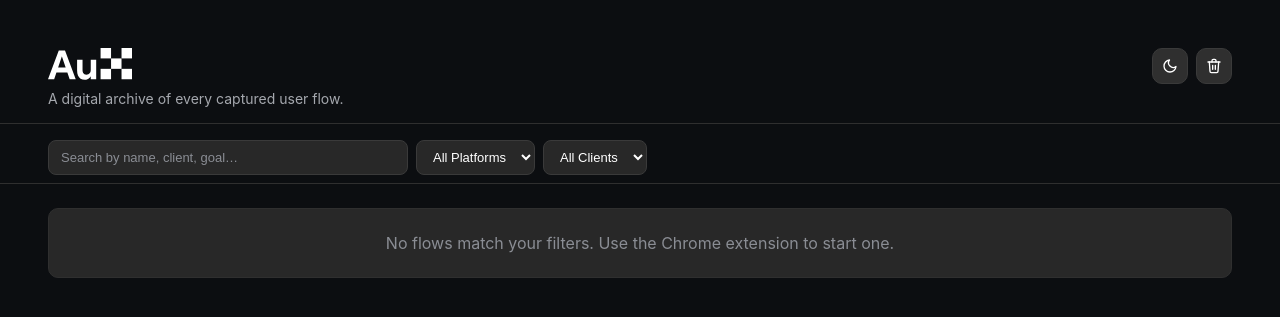
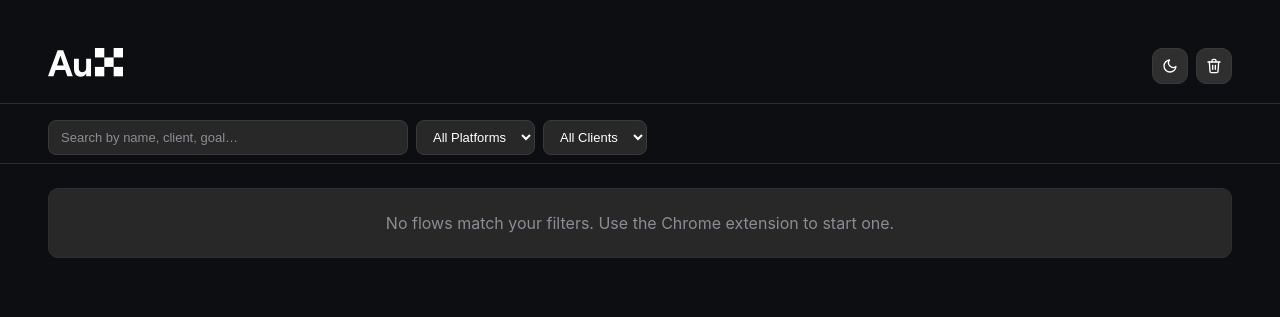
Before and after one commit to ehayretci/Aux_ai, a FastAPI app: page / in a window 1280 px wide. Shown: the top 317 px of the page. Run offline with FastAPI, Linux system fonts and the light colour scheme; data that the repository does not hold is empty.

Commit message:
Remove archive subtitle and shrink AUX logo 10%
Co-Authored-By: Claude Opus 4.7 <noreply@anthropic.com>

```diff
--- a/static/index.css
+++ b/static/index.css
@@ -96,7 +96,7 @@ header {
 
 .brand-logo-text {
   display: block;
-  height: 32px;
+  height: 28.8px;
   width: auto;
   margin-bottom: 10px;
 }
--- a/templates/index.html
+++ b/templates/index.html
@@ -15,7 +15,6 @@
            data-logo-dark="/static/logos/2.svg"
            data-logo-light="/static/logos/1.svg"
            alt="AUX" />
-      <p>A digital archive of every captured user flow.</p>
     </div>
     <div class="head-actions">
       <button id="theme-toggle-btn" class="icon-action" data-theme-toggle title="Toggle theme" aria-label="Toggle theme">
```
